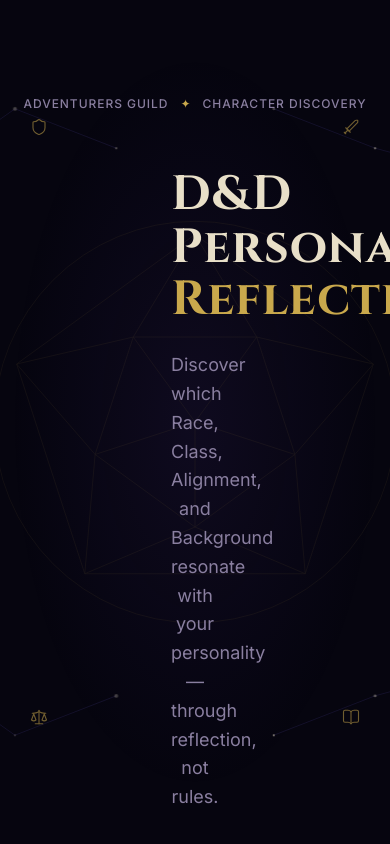
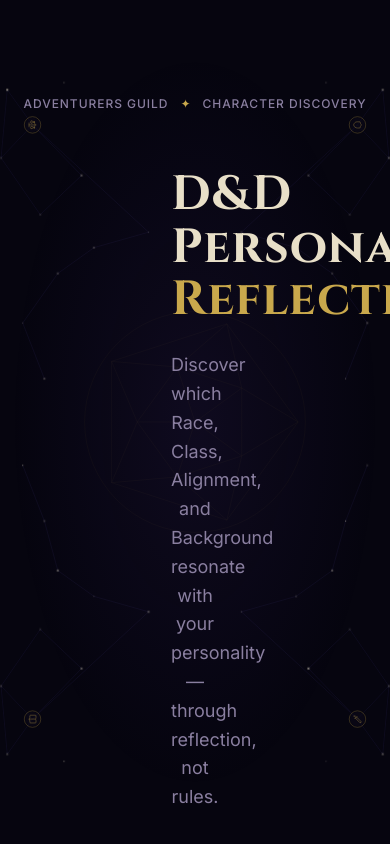
Before and after one commit to jerm-cowan/D-D-Personality-Reflection, a React (Vite) app: page / in a window 390 px wide. Shown: the top 844 px of the page. Built offline with nearby package versions, Linux system fonts and the light colour scheme.

Commit message:
feat: enhance ConstellationBackground with responsive rotation and update LandingPage to include icons

```diff
--- a/src/components/ui/ConstellationBackground.tsx
+++ b/src/components/ui/ConstellationBackground.tsx
@@ -1,114 +1,58 @@
-import { useEffect, useState } from 'react'
-import { Shield, Sword, Scale, BookOpen } from 'lucide-react'
-import type { LucideIcon } from 'lucide-react'
+import { useEffect, useState, type ReactElement } from 'react'
 
 export type ConstellationVariant = 'landing' | 'ambient' | 'results'
 
 interface ConstellationBackgroundProps {
   variant?: ConstellationVariant
-  /** On the results page, trigger the constellation reveal animation */
   revealed?: boolean
 }
 
-// ── D20 geometry (viewBox 1440×900, D20 centered at 720,450) ──────────
+// ── D20 icosahedron geometry (viewBox 1440×900, center 720,450) ───────
 const CX = 720
 const CY = 450
 
-function pentagonRing(
-  cx: number,
-  cy: number,
-  r: number,
-  startAngle: number,
-): { x: number; y: number }[] {
+function pentagonRing(cx: number, cy: number, r: number, startAngle: number) {
   return Array.from({ length: 5 }, (_, i) => {
     const a = startAngle + (2 * Math.PI * i) / 5
     return { x: cx + Math.cos(a) * r, y: cy + Math.sin(a) * r }
   })
 }
 
-// Outer pentagon pointing up; inner pentagon rotated 36°
 const OUTER = pentagonRing(CX, CY, 200, -Math.PI / 2)
 const INNER = pentagonRing(CX, CY, 112, -Math.PI / 2 + Math.PI / 5)
 
 const D20_SEGS: [number, number, number, number][] = [
-  // Outer pentagon edges
-  ...OUTER.map(
-    (p, i) =>
-      [p.x, p.y, OUTER[(i + 1) % 5].x, OUTER[(i + 1) % 5].y] as [
-        number,
-        number,
-        number,
-        number,
-      ],
-  ),
-  // Inner pentagon edges
-  ...INNER.map(
-    (p, i) =>
-      [p.x, p.y, INNER[(i + 1) % 5].x, INNER[(i + 1) % 5].y] as [
-        number,
-        number,
-        number,
-        number,
-      ],
-  ),
-  // Outer → adjacent inner spokes
+  ...OUTER.map((p, i) => [p.x, p.y, OUTER[(i + 1) % 5].x, OUTER[(i + 1) % 5].y] as [number, number, number, number]),
+  ...INNER.map((p, i) => [p.x, p.y, INNER[(i + 1) % 5].x, INNER[(i + 1) % 5].y] as [number, number, number, number]),
   ...OUTER.flatMap((p, i) => [
     [p.x, p.y, INNER[i].x, INNER[i].y] as [number, number, number, number],
-    [p.x, p.y, INNER[(i + 4) % 5].x, INNER[(i + 4) % 5].y] as [
-      number,
-      number,
-      number,
-      number,
-    ],
+    [p.x, p.y, INNER[(i + 4) % 5].x, INNER[(i + 4) % 5].y] as [number, number, number, number],
   ]),
-  // Inner → center spokes
-  ...INNER.map(
-    p => [p.x, p.y, CX, CY] as [number, number, number, number],
-  ),
+  ...INNER.map(p => [p.x, p.y, CX, CY] as [number, number, number, number]),
 ]
 
-// ── Category anchor positions ─────────────────────────────────────────
-// SVG units match percentage of 1440×900 viewport
-const ANCHORS: {
-  id: string
-  icon: LucideIcon
-  label: string
-  x: number
-  y: number
-}[] = [
-  { id: 'race',       icon: Shield,   label: 'Race',       x: 144,  y: 135 },
-  { id: 'class',      icon: Sword,    label: 'Class',      x: 1296, y: 135 },
-  { id: 'alignment',  icon: Scale,    label: 'Alignment',  x: 144,  y: 765 },
-  { id: 'background', icon: BookOpen, label: 'Background', x: 1296, y: 765 },
-]
-
-// ── Constellation dot-star field ──────────────────────────────────────
+// ── Star field dots ───────────────────────────────────────────────────
 const DOTS: { id: string; x: number; y: number; r: number; cls: string }[] = [
-  // Race cluster (top-left)
-  { id: 'r1', x: 76,  y: 86,  r: 2,   cls: 'twinkle-a' },
-  { id: 'r2', x: 208, y: 74,  r: 1.5, cls: 'twinkle-c' },
-  { id: 'r3', x: 62,  y: 196, r: 1,   cls: 'twinkle-b' },
-  { id: 'r4', x: 242, y: 230, r: 2,   cls: 'twinkle-d' },
-  { id: 'r5', x: 318, y: 150, r: 1.5, cls: 'twinkle-e' },
-  // Class cluster (top-right)
+  { id: 'r1', x: 76,   y: 86,  r: 2,   cls: 'twinkle-a' },
+  { id: 'r2', x: 208,  y: 74,  r: 1.5, cls: 'twinkle-c' },
+  { id: 'r3', x: 62,   y: 196, r: 1,   cls: 'twinkle-b' },
+  { id: 'r4', x: 242,  y: 230, r: 2,   cls: 'twinkle-d' },
+  { id: 'r5', x: 318,  y: 150, r: 1.5, cls: 'twinkle-e' },
   { id: 'c1', x: 1364, y: 86,  r: 2,   cls: 'twinkle-b' },
   { id: 'c2', x: 1232, y: 74,  r: 1.5, cls: 'twinkle-a' },
   { id: 'c3', x: 1378, y: 196, r: 1,   cls: 'twinkle-d' },
   { id: 'c4', x: 1198, y: 230, r: 2,   cls: 'twinkle-c' },
   { id: 'c5', x: 1122, y: 150, r: 1.5, cls: 'twinkle-e' },
-  // Alignment cluster (bottom-left)
-  { id: 'a1', x: 76,  y: 814, r: 2,   cls: 'twinkle-c' },
-  { id: 'a2', x: 208, y: 826, r: 1.5, cls: 'twinkle-e' },
-  { id: 'a3', x: 62,  y: 704, r: 1,   cls: 'twinkle-a' },
-  { id: 'a4', x: 242, y: 670, r: 2,   cls: 'twinkle-b' },
-  { id: 'a5', x: 318, y: 750, r: 1.5, cls: 'twinkle-d' },
-  // Background cluster (bottom-right)
+  { id: 'a1', x: 76,   y: 814, r: 2,   cls: 'twinkle-c' },
+  { id: 'a2', x: 208,  y: 826, r: 1.5, cls: 'twinkle-e' },
+  { id: 'a3', x: 62,   y: 704, r: 1,   cls: 'twinkle-a' },
+  { id: 'a4', x: 242,  y: 670, r: 2,   cls: 'twinkle-b' },
+  { id: 'a5', x: 318,  y: 750, r: 1.5, cls: 'twinkle-d' },
   { id: 'b1', x: 1364, y: 814, r: 2,   cls: 'twinkle-d' },
   { id: 'b2', x: 1232, y: 826, r: 1.5, cls: 'twinkle-b' },
   { id: 'b3', x: 1378, y: 704, r: 1,   cls: 'twinkle-c' },
   { id: 'b4', x: 1198, y: 670, r: 2,   cls: 'twinkle-a' },
   { id: 'b5', x: 1122, y: 750, r: 1.5, cls: 'twinkle-e' },
-  // Middle scatter
   { id: 'm1',  x: 432,  y: 184, r: 1.5, cls: 'twinkle-b' },
   { id: 'm2',  x: 528,  y: 116, r: 2,   cls: 'twinkle-d' },
   { id: 'm3',  x: 636,  y: 158, r: 1,   cls: 'twinkle-a' },
@@ -133,36 +77,97 @@
 
 // ── Constellation line network ────────────────────────────────────────
 const CONST_LINES: [number, number, number, number][] = [
-  // Race cluster
   [144, 135,  76,  86], [144, 135, 208,  74], [144, 135, 242, 230],
   [76,   86, 208,  74], [242, 230, 318, 150], [318, 150, 208,  74],
-  // Class cluster
   [1296, 135, 1364,  86], [1296, 135, 1232,  74], [1296, 135, 1198, 230],
   [1364,  86, 1232,  74], [1198, 230, 1122, 150], [1122, 150, 1232,  74],
-  // Alignment cluster
   [144, 765,  76, 814], [144, 765, 208, 826], [144, 765, 242, 670],
   [76,  814, 208, 826], [242, 670, 318, 750], [318, 750, 208, 826],
-  // Background cluster
   [1296, 765, 1364, 814], [1296, 765, 1232, 826], [1296, 765, 1198, 670],
   [1364, 814, 1232, 826], [1198, 670, 1122, 750], [1122, 750, 1232, 826],
-  // Middle bridge — top
   [432, 184,  528, 116], [ 528, 116,  636, 158],
   [804, 116,  912, 158], [ 912, 158, 1008, 184],
-  // Middle bridge — bottom
   [432, 716,  528, 784], [ 528, 784,  636, 742],
   [804, 784,  912, 742], [ 912, 742, 1008, 716],
-  // Side connectors
   [352, 360, 382, 254], [382, 254, 432, 184],
   [352, 540, 382, 646], [382, 646, 432, 716],
   [1088, 360, 1058, 254], [1058, 254, 1008, 184],
   [1088, 540, 1058, 646], [1058, 646, 1008, 716],
-  // Anchor → side node bridges
   [144, 135, 352, 360], [144, 765, 352, 540],
   [1296, 135, 1088, 360], [1296, 765, 1088, 540],
 ]
 
-// Profile quadrilateral perimeter ≈ 2*(1152) + 2*(630) = 3564
+// ── Category anchor nodes ─────────────────────────────────────────────
+// Each anchor embeds its Lucide icon paths (24×24 viewBox) as JSX.
+// Positioning is via SVG translate so icons are perfectly co-located
+// with the circle rings and rotate/scale together as one unit.
+interface AnchorDef {
+  id: string
+  label: string
+  x: number
+  y: number
+  paths: ReactElement
+}
+
+const ANCHORS: AnchorDef[] = [
+  {
+    id: 'race',
+    label: 'Race',
+    x: 144,
+    y: 135,
+    paths: (
+      <path d="M20 13c0 5-3.5 7.5-7.66 8.95a1 1 0 0 1-.67-.01C7.5 20.5 4 18 4 13V6a1 1 0 0 1 1-1c2 0 4.5-1.2 6.24-2.72a1.17 1.17 0 0 1 1.52 0C14.51 3.81 17 5 19 5a1 1 0 0 1 1 1z" />
+    ),
+  },
+  {
+    id: 'class',
+    label: 'Class',
+    x: 1296,
+    y: 135,
+    paths: (
+      <>
+        <path d="m11 19-6-6" />
+        <path d="m5 21-2-2" />
+        <path d="m8 16-4 4" />
+        <path d="M9.5 17.5 21 6V3h-3L6.5 14.5" />
+      </>
+    ),
+  },
+  {
+    id: 'alignment',
+    label: 'Alignment',
+    x: 144,
+    y: 765,
+    paths: (
+      <>
+        <path d="M12 3v18" />
+        <path d="m19 8 3 8a5 5 0 0 1-6 0zV7" />
+        <path d="M3 7h1a17 17 0 0 0 8-2 17 17 0 0 0 8 2h1" />
+        <path d="m5 8 3 8a5 5 0 0 1-6 0zV7" />
+        <path d="M7 21h10" />
+      </>
+    ),
+  },
+  {
+    id: 'background',
+    label: 'Background',
+    x: 1296,
+    y: 765,
+    paths: (
+      <>
+        <path d="M12 5v16" />
+        <path d="M20.001 19A2 2 0 0022 17V5a2 2 0 00-1.999-2L16 3.002A5 5 0 0012 5a5 5 0 00-4-2H4a2 2 0 00-2 2v12a2 2 0 001.999 2H8a5 5 0 014 2 5 5 0 014-2z" />
+      </>
+    ),
+  },
+]
+
+const PROFILE_PATH = 'M 144 135 L 1296 135 L 1296 765 L 144 765 Z'
 const PROFILE_PERIM = 3564
+
+// Lucide icon scale: render at 18px within a 24px viewBox, centered at (0,0)
+const ICON_SCALE  =  18 / 24   // 0.75
+const ICON_OFFSET = -(18 / 2)  // -9
 
 export function ConstellationBackground({
   variant = 'ambient',
@@ -182,19 +187,15 @@
   const isLanding = variant === 'landing'
   const isResults = variant === 'results'
 
-  // Derived opacity levels
-  const d20Opacity   = isLanding ? 0.09 : 0.05
-  const lineOpacity  = animated ? 0.04 : isLanding ? 0.22 : 0.10
-  const dotOpacity   = animated ? 0.08 : isLanding ? 0.75 : 0.38
-  const profileOpacity = animated ? 0.5 : 0
-  const anchorRingOpacity = animated ? 0.9 : isLanding ? 0.45 : 0.2
+  const d20Opacity        = isLanding ? 0.09 : 0.05
+  const lineOpacity       = animated  ? 0.04 : isLanding ? 0.22 : 0.10
+  const dotOpacity        = animated  ? 0.08 : isLanding ? 0.75 : 0.38
+  const profileOpacity    = animated  ? 0.5  : 0
+  const anchorBaseOpacity = animated  ? undefined : (isLanding ? 0.55 : 0.22)
 
   return (
-    <div
-      className="fixed inset-0 pointer-events-none overflow-hidden"
-      aria-hidden="true"
-    >
-      {/* Deep purple radial vignette at center */}
+    <div className="fixed inset-0 pointer-events-none overflow-hidden" aria-hidden="true">
+      {/* Central purple radial vignette */}
       <div
         className="absolute inset-0"
         style={{
@@ -203,7 +204,6 @@
         }}
       />
 
-      {/* SVG layer: D20 + stars + constellation lines */}
       <svg
         viewBox="0 0 1440 900"
         preserveAspectRatio="xMidYMid slice"
@@ -211,13 +211,21 @@
         xmlns="http://www.w3.org/2000/svg"
       >
         <defs>
-          <radialGradient id="goldGlow" cx="50%" cy="50%" r="50%">
-            <stop offset="0%" stopColor="var(--color-primary)" stopOpacity="0.4" />
+          <radialGradient id="cg-goldGlow" cx="50%" cy="50%" r="50%">
+            <stop offset="0%" stopColor="var(--color-primary)" stopOpacity="0.35" />
             <stop offset="100%" stopColor="var(--color-primary)" stopOpacity="0" />
           </radialGradient>
         </defs>
 
-        {/* D20 icosahedron geometry */}
+        {/*
+          Single coordinate-system group for all constellation content.
+          .constellation-rotate applies a 90° rotation on mobile so the
+          4-corner layout becomes top/right/bottom/left (portrait-friendly).
+          .constellation-transition enables the smooth animated rotation.
+        */}
+        <g className="constellation-rotate constellation-transition">
+
+          {/* D20 icosahedron outline */}
           <g
             stroke="var(--color-primary)"
             strokeWidth="0.75"
@@ -231,7 +239,7 @@
             ))}
           </g>
 
-        {/* Constellation lines */}
+          {/* Constellation line network */}
           <g
             stroke="var(--color-accent)"
             strokeWidth="0.55"
@@ -244,8 +252,8 @@
             ))}
           </g>
 
-        {/* Star field dots */}
-        <g style={{ transition: 'opacity 2.5s ease' }} opacity={dotOpacity}>
+          {/* Star field */}
+          <g opacity={dotOpacity} style={{ transition: 'opacity 2.5s ease' }}>
             {DOTS.map(dot => (
               <circle
                 key={dot.id}
@@ -258,35 +266,10 @@
             ))}
           </g>
 
-        {/* Anchor ring indicators */}
-        {ANCHORS.map(anchor => (
-          <g key={`ring-${anchor.id}`}>
-            <circle
-              cx={anchor.x}
-              cy={anchor.y}
-              r={16}
-              fill="none"
-              stroke="var(--color-primary)"
-              strokeWidth="0.8"
-              opacity={anchorRingOpacity}
-              style={{ transition: 'opacity 1.4s ease' }}
-            />
-            {animated && (
-              <circle
-                cx={anchor.x}
-                cy={anchor.y}
-                r={16}
-                fill="url(#goldGlow)"
-                opacity={0.3}
-              />
-            )}
-          </g>
-        ))}
-
           {/* Profile quadrilateral — draws in during results reveal */}
           {isResults && (
             <path
-            d="M 144 135 L 1296 135 L 1296 765 L 144 765 Z"
+              d={PROFILE_PATH}
               stroke="var(--color-primary)"
               strokeWidth="0.7"
               fill="none"
@@ -294,66 +277,74 @@
               strokeDasharray={PROFILE_PERIM}
               strokeDashoffset={animated ? 0 : PROFILE_PERIM}
               style={{
-              transition: `stroke-dashoffset 2.2s cubic-bezier(0.4,0,0.2,1) 0.4s, opacity 0.6s ease`,
+                transition:
+                  'stroke-dashoffset 2.2s cubic-bezier(0.4,0,0.2,1) 0.4s, opacity 0.6s ease',
               }}
             />
           )}
 
-        {/* Ripple rings that fire once on each anchor when revealed */}
-        {animated &&
-          ANCHORS.map((anchor, i) => (
+          {/* Category anchor nodes — circle ring + inline icon, perfectly co-located */}
+          {ANCHORS.map((anchor, i) => (
+            /*
+              Outer <g> positions in SVG user-space so lines terminate exactly here.
+              Inner <g> owns the CSS animation; transform-origin 0px 0px = anchor center.
+            */
+            <g key={anchor.id} transform={`translate(${anchor.x}, ${anchor.y})`}>
+              <g
+                style={{
+                  transformOrigin: '0px 0px',
+                  opacity: anchorBaseOpacity,
+                  transition: animated ? 'none' : 'opacity 1.4s ease',
+                  animation: animated
+                    ? `anchor-reveal 0.85s cubic-bezier(0.16,1,0.3,1) ${i * 0.2}s both,
+                       anchor-pulse  3.2s ease-in-out ${i * 0.2 + 0.85}s infinite`
+                    : 'none',
+                }}
+              >
+                {/* Dark surface so icon reads against the star field */}
+                <circle r={14} fill="var(--color-surface)" opacity={0.9} />
+                {/* Gold ring that constellation lines connect to */}
                 <circle
-              key={`ripple-${anchor.id}`}
-              cx={anchor.x}
-              cy={anchor.y}
+                  r={16}
+                  fill={animated ? 'url(#cg-goldGlow)' : 'none'}
+                  stroke="var(--color-primary)"
+                  strokeWidth="0.9"
+                />
+                {/* Lucide icon inlined: translate(-9,-9) centers 18px icon at origin */}
+                <g
+                  transform={`translate(${ICON_OFFSET}, ${ICON_OFFSET}) scale(${ICON_SCALE})`}
+                  stroke="var(--color-primary)"
+                  fill="none"
+                  strokeWidth={1.6}
+                  strokeLinecap="round"
+                  strokeLinejoin="round"
+                >
+                  {anchor.paths}
+                </g>
+
+                {/* Ripple ring that expands on reveal */}
+                {animated && (
+                  <circle
                     r={18}
                     fill="none"
                     stroke="var(--color-primary)"
                     strokeWidth="1"
                     style={{
+                      transformOrigin: '0px 0px',
                       animation: `ripple 1.8s ease-out ${i * 0.22}s 2`,
-                transformOrigin: `${anchor.x}px ${anchor.y}px`,
                     }}
                   />
+                )}
+              </g>
+            </g>
           ))}
+
+        </g>
       </svg>
-
-      {/* React icon overlay — category anchors */}
-      <div className="absolute inset-0">
-        {ANCHORS.map((anchor, i) => {
-          const Icon = anchor.icon
-          // Convert SVG coordinate to % of 1440×900 viewport
-          const left = (anchor.x / 1440) * 100
-          const top  = (anchor.y / 900) * 100
-
-          return (
-            <div
-              key={anchor.id}
-              className="absolute"
-              aria-label={anchor.label}
-              style={{
-                left: `${left}%`,
-                top:  `${top}%`,
-                // Pre-reveal: inline opacity controlled by variant
-                ...(animated ? {} : { opacity: isLanding ? 0.55 : 0.22 }),
-                // Post-reveal: animation takes over (fill-mode both)
-                animation: animated
-                  ? `anchor-reveal 0.85s cubic-bezier(0.16,1,0.3,1) ${i * 0.2}s both,
-                     anchor-pulse  3.2s ease-in-out ${i * 0.2 + 0.85}s infinite`
-                  : 'none',
-                transition: animated ? 'none' : 'opacity 1.4s ease',
-                transform: 'translate(-50%, -50%)',
-              }}
-            >
-              <Icon
-                size={18}
-                color="var(--color-primary)"
-                strokeWidth={1.5}
-              />
-            </div>
-          )
-        })}
-      </div>
     </div>
   )
 }
+
+// ── Anchor icon path data (Lucide 24×24 viewBox) ─────────────────────
+// Defined after the component so React JSX is resolved at module scope.
+// These literal path elements are embedded in the ANCHORS array above.
```
Also changed, not shown: src/index.css (+21 -3 lines), src/pages/LandingPage.tsx (+14 -4 lines). Lines whose indentation alone changed are shown as unchanged.
